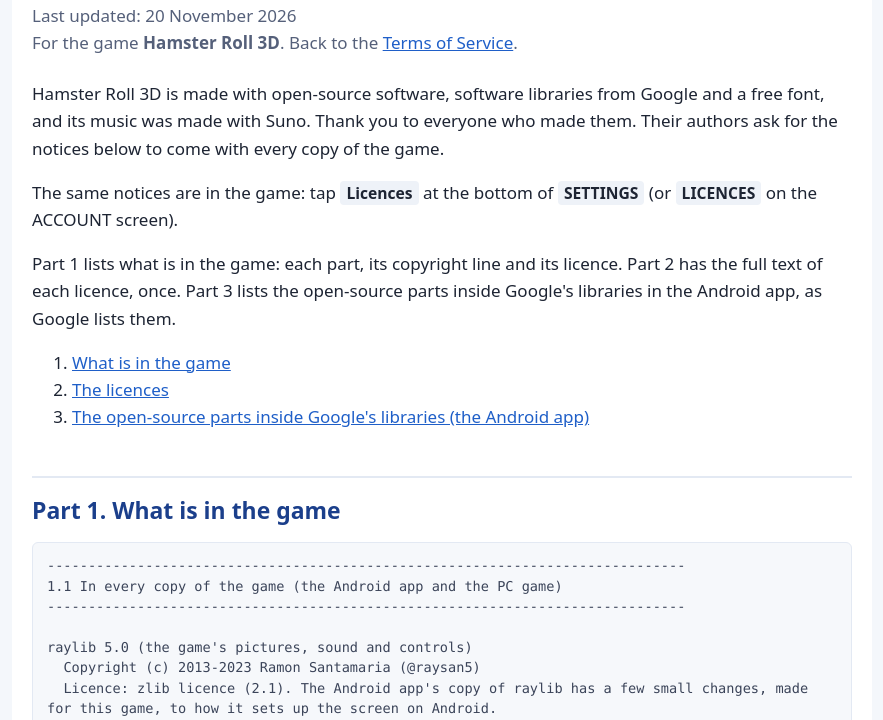
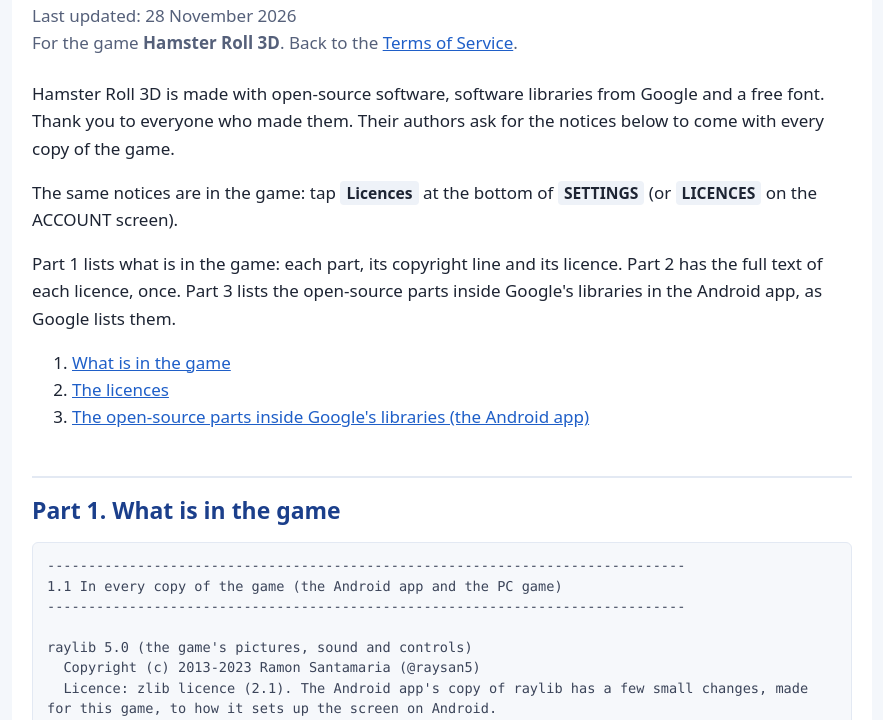
Before and after one commit to schneidersin/schneidersin.github.io, a plain HTML site: page hamster-roll-3d/notices.html in a window 1280 px wide. Shown: the part 80-800 px from the top of the page, without its empty margins (198-1081 px from the left). Drawn offline with Linux system fonts and the light colour scheme.

Commit message:
Third-party notices: no mention of Suno

```diff
--- a/hamster-roll-3d/notices.html
+++ b/hamster-roll-3d/notices.html
@@ -4,7 +4,7 @@
 <meta charset="utf-8">
 <meta name="viewport" content="width=device-width, initial-scale=1">
 <title>Hamster Roll 3D Third-Party Notices</title>
-<meta name="description" content="The third-party notices for the Hamster Roll 3D game: the open-source software, Google's libraries, the font and the music it is made with, who made them, and their licences in full.">
+<meta name="description" content="The third-party notices for the Hamster Roll 3D game: the open-source software, Google's libraries and the font it is made with, who made them, and their licences in full.">
 <style>
   :root { color-scheme: light; }
   body { margin: 0; background: #f4f7fb; color: #1d2433; font: 17px/1.6 system-ui, -apple-system, "Segoe UI", Roboto, sans-serif; }
@@ -22,10 +22,10 @@
 <main>
 
 <h1>Hamster Roll 3D Third-Party Notices</h1>
-<p class="meta">Last updated: 20 November 2026<br>
+<p class="meta">Last updated: 28 November 2026<br>
 For the game <strong>Hamster Roll 3D</strong>. Back to the <a href="terms.html#credits">Terms of Service</a>.</p>
 
-<p>Hamster Roll 3D is made with open-source software, software libraries from Google and a free font, and its music was made with Suno. Thank you to everyone who made them. Their authors ask for the notices below to come with every copy of the game.</p>
+<p>Hamster Roll 3D is made with open-source software, software libraries from Google and a free font. Thank you to everyone who made them. Their authors ask for the notices below to come with every copy of the game.</p>
 <p>The same notices are in the game: tap <span class="btn">Licences</span> at the bottom of <span class="btn">SETTINGS</span> (or <span class="btn">LICENCES</span> on the ACCOUNT screen).</p>
 <p>Part 1 lists what is in the game: each part, its copyright line and its licence. Part 2 has the full text of each licence, once. Part 3 lists the open-source parts inside Google's libraries in the Android app, as Google lists them.</p>
 
@@ -75,9 +75,6 @@ ENet 1.3.18 (online games)
 Lilita One (the font of the game's lettering), built into the game unchanged
   Copyright (c) 2011 Juan Montoreano (juan@remolacha.biz), with Reserved Font Name Lilita
   Licence: SIL Open Font License, Version 1.1 (2.3)
-
-Music made with Suno
-  The menu song and the race songs were made by the game's developer with Suno (https://suno.com), on a paid Suno plan.
 
 ------------------------------------------------------------------------------
 1.2 In the Android app only
```
